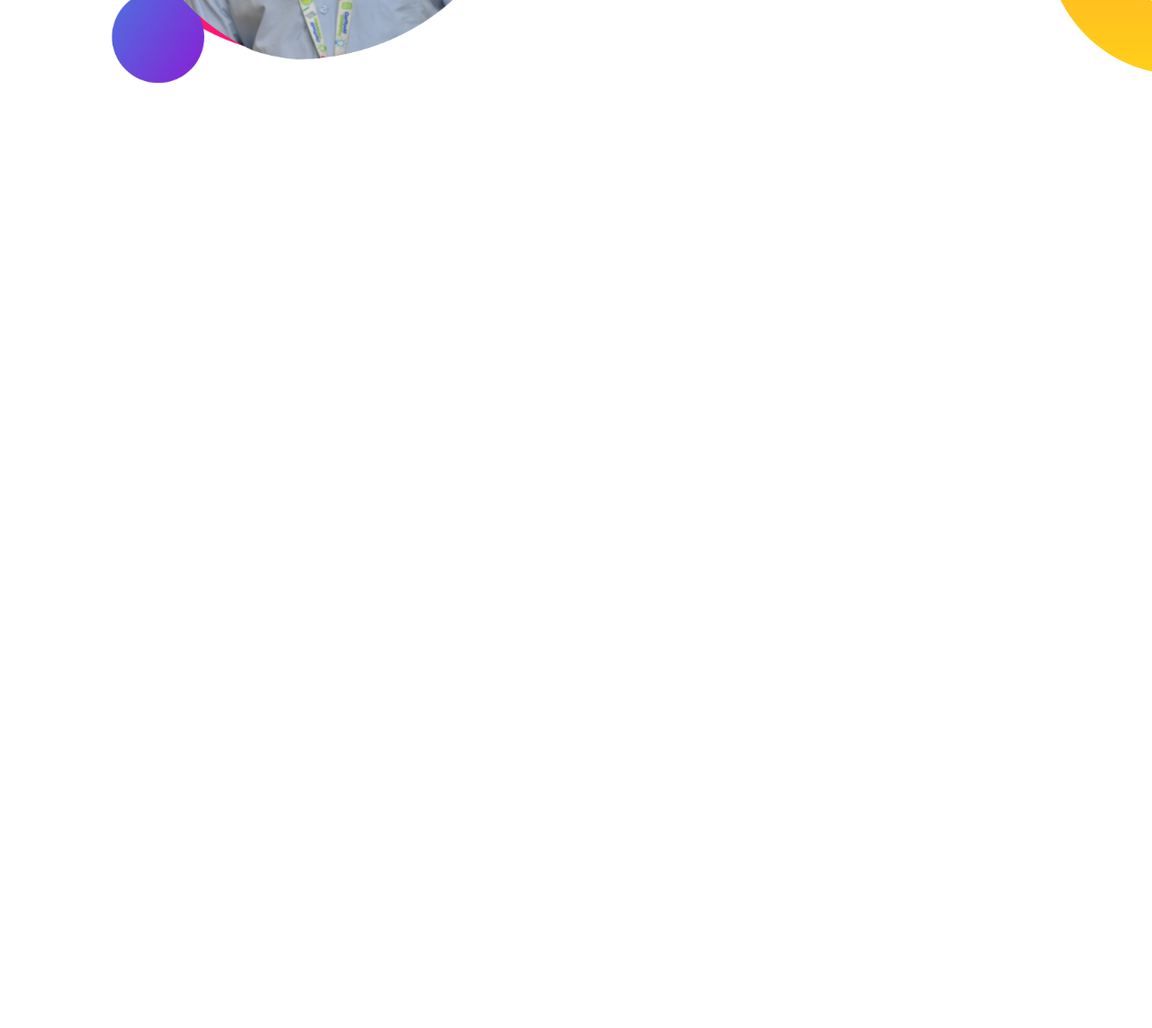
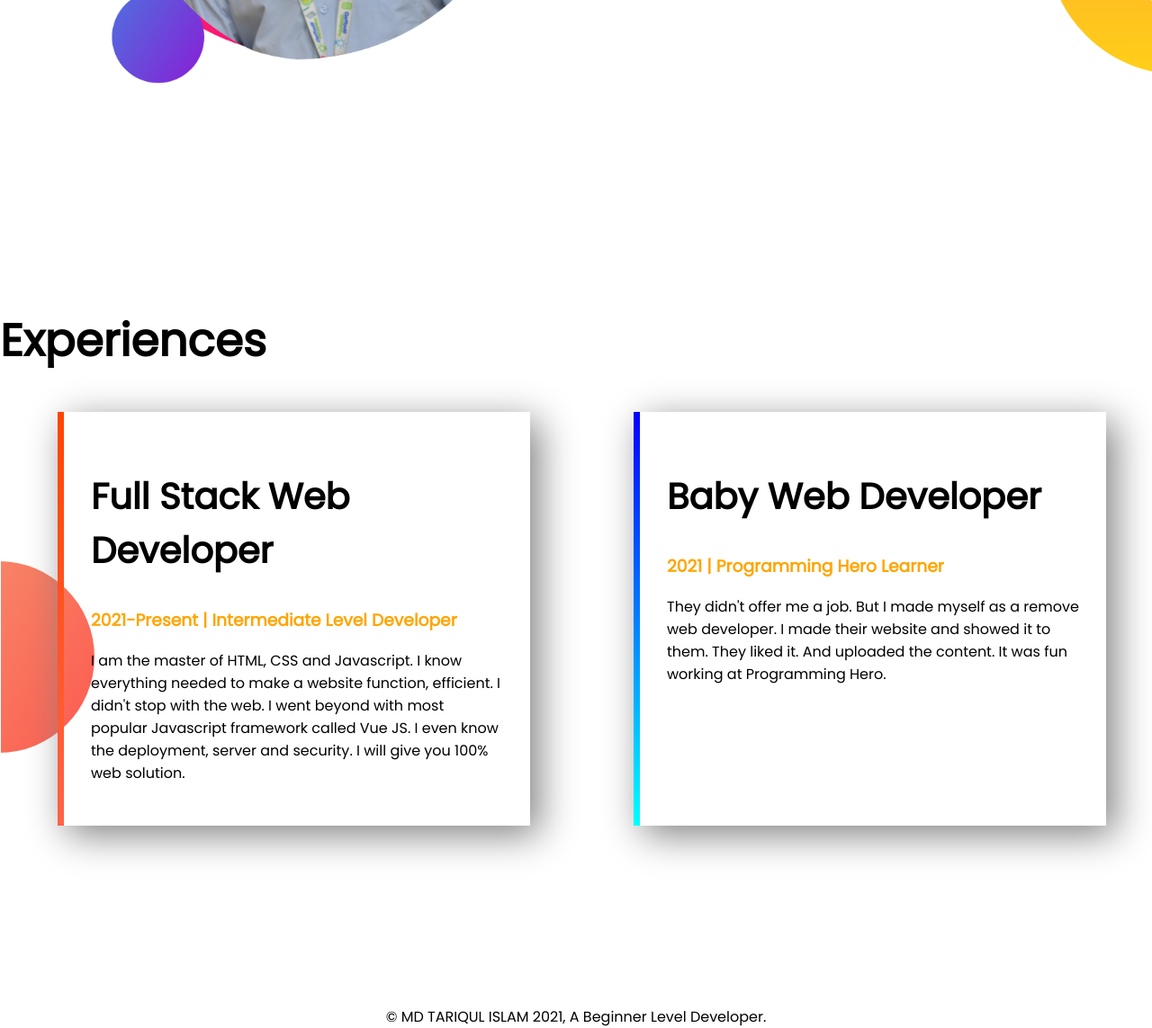
Before and after one commit to tariqulp/Developer-portfolio, a plain HTML site: page index.html in a window 1280 px wide. Shown: the part 1181-2324 px from the top of the page at 90% size. Before the commit the page ends 1481 px from the top, so only its background shows below. Drawn offline with Linux system fonts and the light colour scheme.

Commit message:
experience and footer added

```diff
--- a/index.html
+++ b/index.html
@@ -14,7 +14,7 @@
 </head>
 
 <body>
-    <section class="top-banner">
+    <section class="top-banner flexible-container">
         <div class="half-width">
             <h1>Welcome to</h1>
             <h1><span class="orange-color">Tariqul Islam</span> world</h1>
@@ -29,7 +29,7 @@
             <img src="my-bg.png" alt="">
         </div>
     </section>
-    <section class="dream-big">
+    <section class="dream-big flexible-container">
         <div class="half-width">
             <img src="my-bg2.png" alt="">
         </div>
@@ -44,6 +44,29 @@
         </div>
 
     </section>
+    <section class="experiences-area">
+        <h1>Experiences</h1>
+        <div class="flexible-container">
+            <div id="full-stack" class="experiences-item">
+                <h2>Full Stack Web Developer</h2>
+                <h3 class="orange-color">2021-Present | Intermediate Level Developer</h3>
+                <p>I am the master of HTML, CSS and Javascript. I know everything needed to make a website function,
+                    efficient. I didn't stop with the web. I went beyond with most popular Javascript framework called
+                    Vue
+                    JS. I even know the deployment, server and security. I will give you 100% web solution.</p>
+            </div>
+            <div id="baby-web" class="experiences-item">
+                <h2>Baby Web Developer</h2>
+                <h3 class="orange-color">2021 | Programming Hero Learner</h3>
+                <p>They didn't offer me a job. But I made myself as a remove web developer. I made their website and
+                    showed
+                    it to them. They liked it. And uploaded the content. It was fun working at Programming Hero.</p>
+            </div>
+        </div>
+    </section>
+    <footer>
+        © MD TARIQUL ISLAM 2021, A Beginner Level Developer.
+    </footer>
 
 </body>
 
--- a/style.css
+++ b/style.css
@@ -5,10 +5,13 @@
     h1{
         font-size: 50px;
     }
+    h2{
+        font-size: 40px;
+    }
     .orange-color{
         color: orange;
     }
-    section{
+    .flexible-container{
         display: flex;
     }
     .half-width{
@@ -41,3 +44,30 @@
     .padding{
         padding-right: 125px;
     }
+    .experiences-item{
+        box-shadow: 10px 10px 40px gray;
+        width: 100%;
+        margin-left: 5%;
+        margin-right: 4%;
+        padding: 30px;
+        margin-bottom: 200px;
+    }
+    .experiences-area{
+        background-image: url(images/exp-bg.png);
+        background-repeat: no-repeat;
+        background-position: 1px;
+    }
+    #full-stack{
+        border-left: 7px solid;
+        border-image:linear-gradient(orangered,tomato);
+        border-image-slice: 1;
+
+    }
+    #baby-web{
+        border-left: 7px solid;
+        border-image:linear-gradient(blue, cyan);
+        border-image-slice: 1;
+    }
+    footer{
+        text-align: center;
+    }
```
